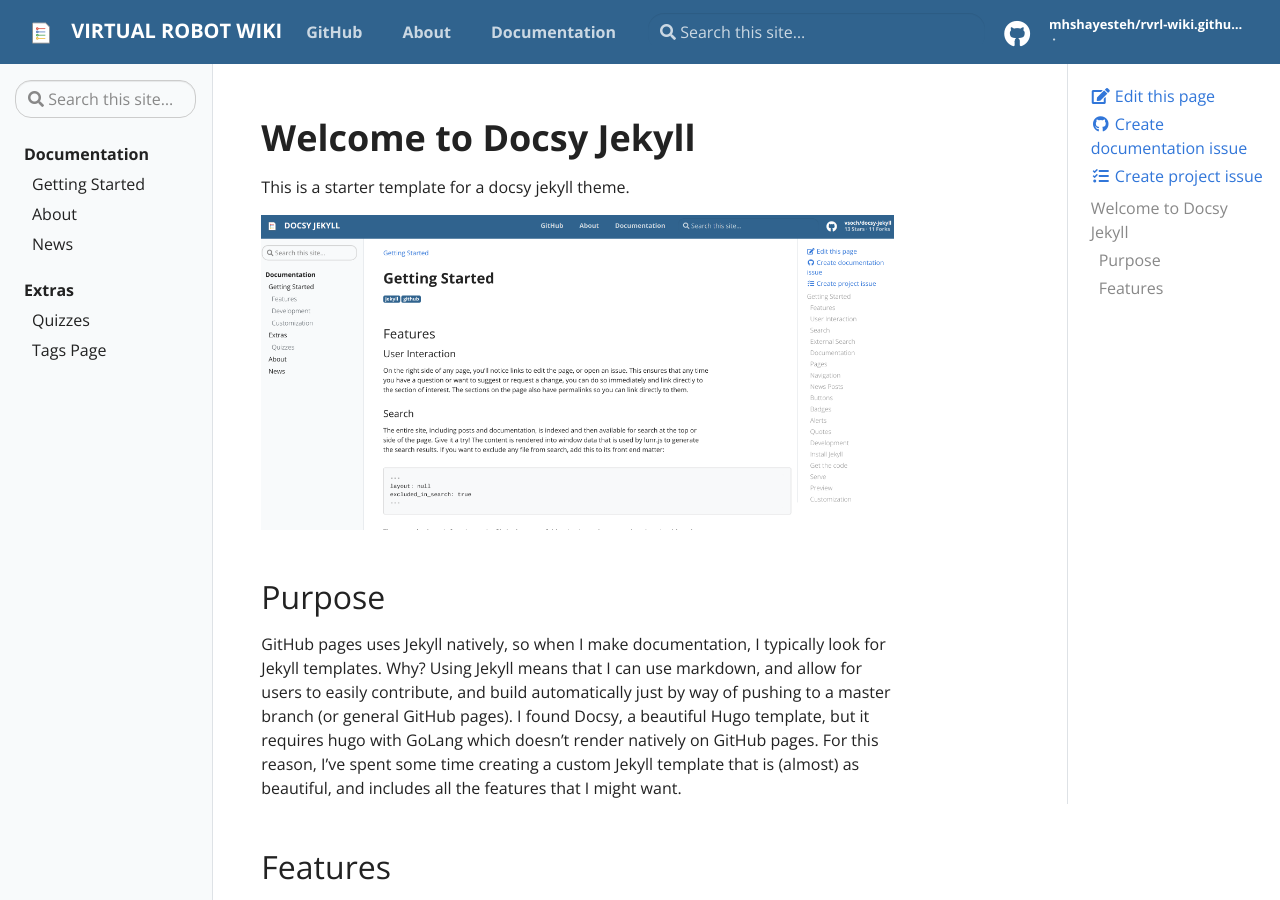
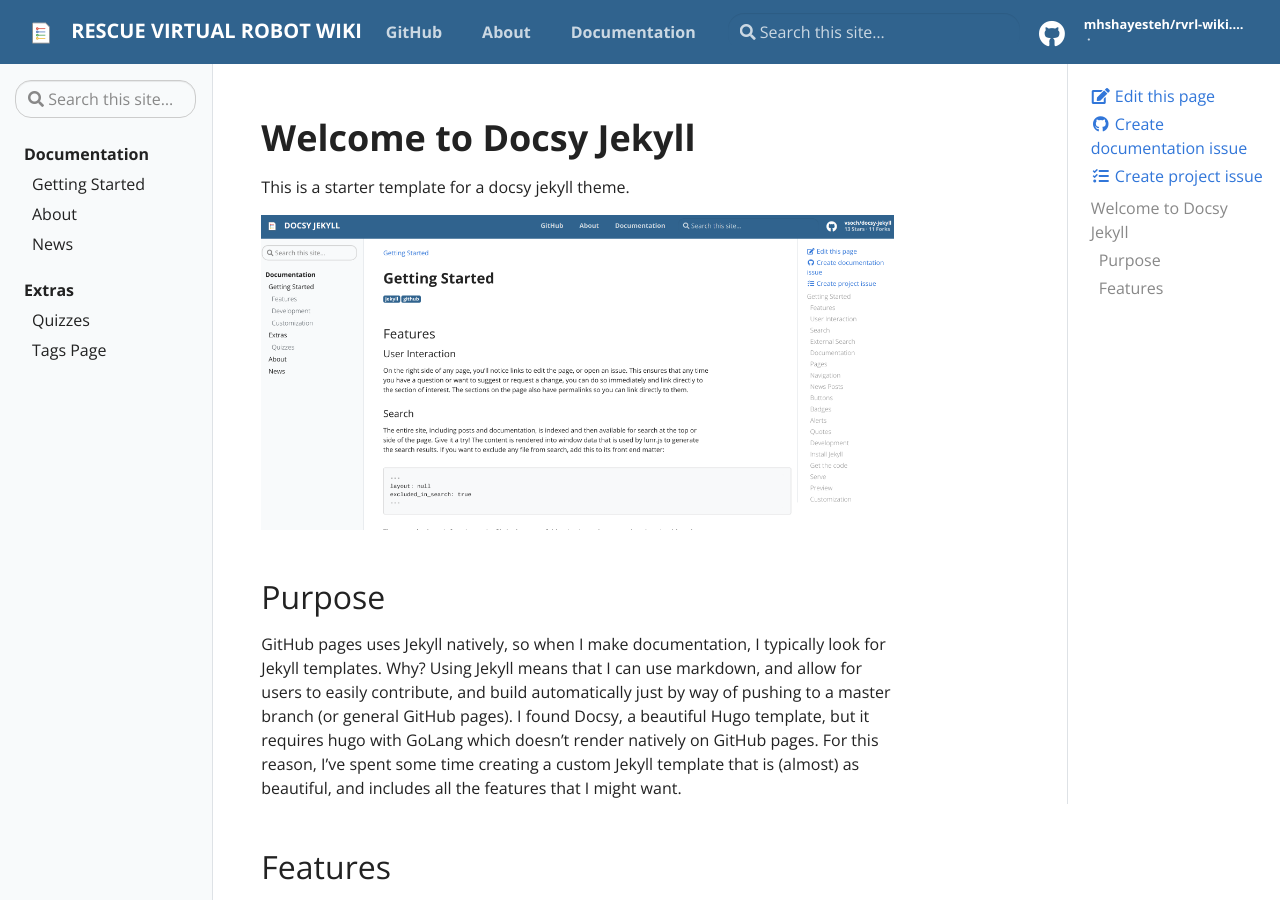
Before and after one commit to Sadighi-Nicky/rvrl-wiki.github.io, a Jekyll site: the page built from pages/index.md, in a window 1280 px wide and 900 px high. Built offline with Jekyll 4.4.1, drawn with Linux system fonts in a browser that asks for light colours.

Commit message:
Update _config.yml

```diff
--- a/_config.yml
+++ b/_config.yml
@@ -14,7 +14,7 @@
 # You can create any custom variable you would like, and they will be accessible
 # in the templates via {{ site.myvariable }}.
 
-title: Virtual Robot Wiki
+title: Rescue Virtual Robot Wiki
 email: m.h.shayesteh@gmail.com
 author: Mohammad H. Shayesteh
 description: > # this means to ignore newlines until "baseurl:"
```
